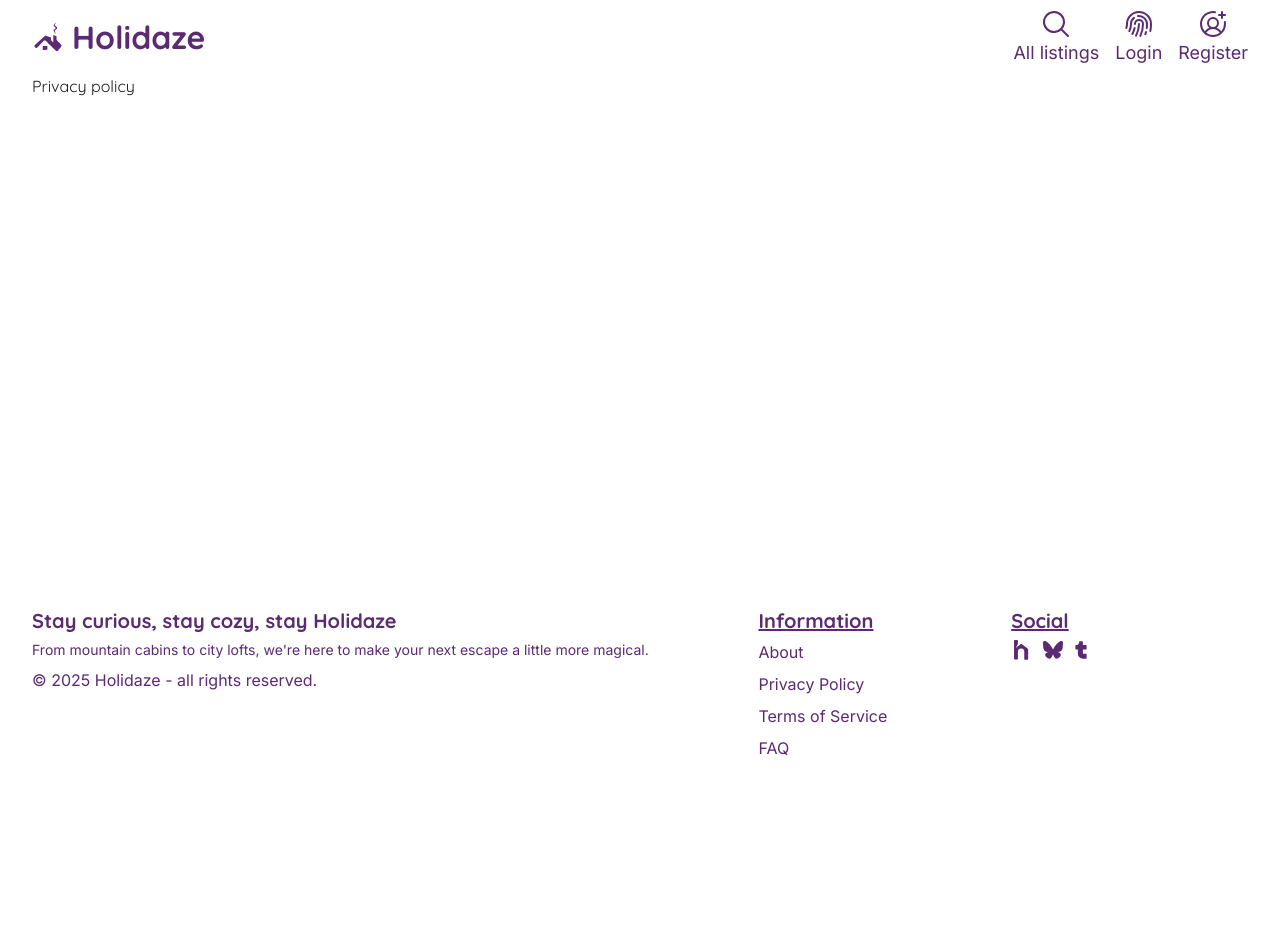
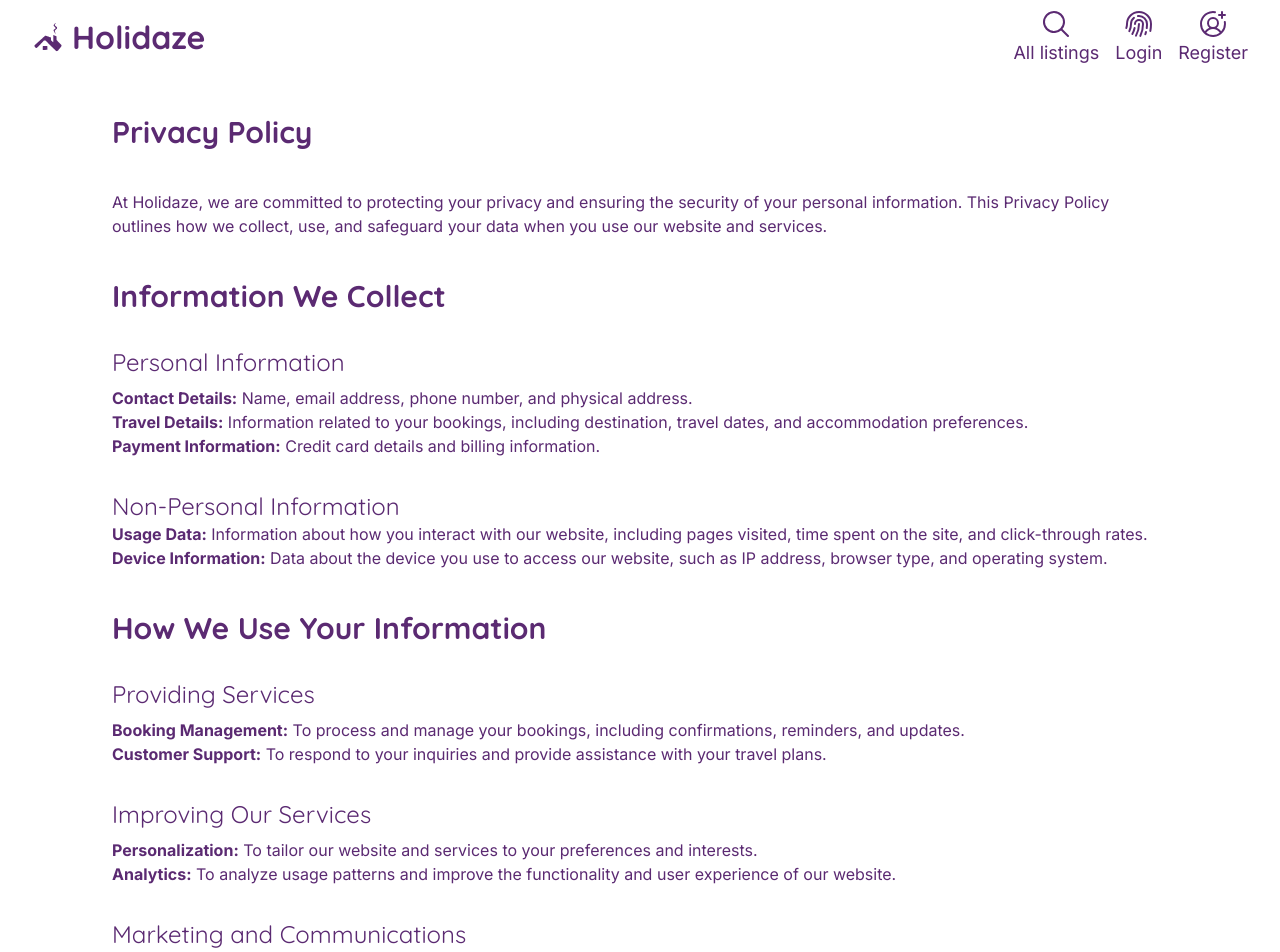
Before and after one commit to KjetilHHauger/kjetil_h_hauger_booking, a React (Vite) app: page /privacy in a window 1280 px wide. Shown: the top 952 px of the page. Before the commit the page ends 800 px from the top, so only its background shows below. Built offline with nearby package versions, Linux system fonts and the light colour scheme; no server answers.

Commit message:
FEAT: Privacy policy

```diff
--- a/src/pages/Privacy.jsx
+++ b/src/pages/Privacy.jsx
@@ -1,7 +1,175 @@
 export default function Privacy() {
   return (
-    <div className="not-found-page">
-      <h1>Privacy policy</h1>
-    </div>
+    <section className="flex flex-col items-start justify-between w-full max-w-7xl mx-auto text-brand-primary px-8 sm:px-10 md:px-20 gap-10 my-10">
+      <h1 className="text-3xl font-bold">Privacy Policy</h1>
+      <p>
+        At Holidaze, we are committed to protecting your privacy and ensuring
+        the security of your personal information. This Privacy Policy outlines
+        how we collect, use, and safeguard your data when you use our website
+        and services.
+      </p>
+      <section className="flex flex-col gap-8">
+        <h2 className="text-3xl font-bold">Information We Collect</h2>
+        <div>
+          <h3 className="text-2xl mb-2">Personal Information</h3>
+          <ul>
+            <li>
+              <strong>Contact Details:</strong> Name, email address, phone
+              number, and physical address.
+            </li>
+            <li>
+              <strong>Travel Details:</strong> Information related to your
+              bookings, including destination, travel dates, and accommodation
+              preferences.
+            </li>
+            <li>
+              <strong>Payment Information:</strong> Credit card details and
+              billing information.
+            </li>
+          </ul>
+        </div>
+
+        <div>
+          <h3 className="text-2xl">Non-Personal Information</h3>
+          <ul>
+            <li>
+              <strong>Usage Data:</strong> Information about how you interact
+              with our website, including pages visited, time spent on the site,
+              and click-through rates.
+            </li>
+            <li>
+              <strong>Device Information:</strong> Data about the device you use
+              to access our website, such as IP address, browser type, and
+              operating system.
+            </li>
+          </ul>
+        </div>
+      </section>
+
+      <section className="flex flex-col gap-8">
+        <h2 className="text-3xl font-bold">How We Use Your Information</h2>
+        <div>
+          <h3 className="text-2xl  mb-2">Providing Services</h3>
+          <ul>
+            <li>
+              <strong>Booking Management:</strong> To process and manage your
+              bookings, including confirmations, reminders, and updates.
+            </li>
+            <li>
+              <strong>Customer Support:</strong> To respond to your inquiries
+              and provide assistance with your travel plans.
+            </li>
+          </ul>
+        </div>
+
+        <div>
+          <h3 className="text-2xl mb-2">Improving Our Services</h3>
+          <ul>
+            <li>
+              <strong>Personalization:</strong> To tailor our website and
+              services to your preferences and interests.
+            </li>
+            <li>
+              <strong>Analytics:</strong> To analyze usage patterns and improve
+              the functionality and user experience of our website.
+            </li>
+          </ul>
+        </div>
+
+        <div>
+          <h3 className="text-2xl mb-2">Marketing and Communications</h3>
+          <ul>
+            <li>
+              <strong>Newsletters and Promotions:</strong> To send you
+              newsletters, special offers, and updates about our services.
+            </li>
+            <li>
+              <strong>Targeted Advertising:</strong> To deliver personalized
+              advertisements based on your interests and behavior.
+            </li>
+          </ul>
+        </div>
+      </section>
+
+      <section className="flex flex-col gap-8">
+        <h2 className="text-3xl font-bold">Sharing Your Information</h2>
+        <div>
+          <h3 className="text-2xl mb-2">Third-Party Service Providers</h3>
+          <ul>
+            <li>
+              <strong>Payment Processors:</strong> To facilitate secure
+              transactions.
+            </li>
+            <li>
+              <strong>Analytics Providers:</strong> To help us understand how
+              our website is used.
+            </li>
+            <li>
+              <strong>Marketing Partners:</strong> To deliver targeted
+              advertisements and promotions.
+            </li>
+          </ul>
+        </div>
+
+        <div>
+          <h3 className="text-2xl mb-2">Legal Requirements</h3>
+          <ul>
+            <li>
+              <strong>Compliance:</strong> To comply with legal obligations and
+              respond to lawful requests from authorities.
+            </li>
+            <li>
+              <strong>Safety and Security:</strong> To protect the rights,
+              property, and safety of Holidaze, our users, and the public.
+            </li>
+          </ul>
+        </div>
+      </section>
+
+      <section className="flex flex-col gap-8">
+        <h2 className="text-3xl font-bold">Your Rights</h2>
+        <div>
+          <h3 className="text-2xl mb-2">Access and Control</h3>
+          <ul>
+            <li>
+              <strong>View and Update:</strong> You have the right to view and
+              update your personal information at any time.
+            </li>
+            <li>
+              <strong>Delete:</strong> You can request the deletion of your
+              personal information from our systems.
+            </li>
+            <li>
+              <strong>Opt-Out:</strong> You can opt-out of receiving marketing
+              communications from us.
+            </li>
+          </ul>
+        </div>
+      </section>
+      <section className="flex flex-col gap-8">
+        <h2 className="text-3xl font-bold">Data Security</h2>
+        <ul>
+          <li>
+            <strong>Protection Measures:</strong> We implement industry-standard
+            security measures to protect your personal information from
+            unauthorized access, use, or disclosure.
+          </li>
+          <li>
+            <strong>Breach Notification:</strong> In the event of a data breach,
+            we will notify you promptly and take appropriate action to mitigate
+            any potential harm.
+          </li>
+        </ul>
+      </section>
+      <section className="flex flex-col gap-8">
+        <h2 className="text-3xl font-bold">Changes to This Privacy Policy</h2>
+        <p>
+          We may update this Privacy Policy from time to time to reflect changes
+          in our practices or legal requirements. We will notify you of any
+          significant changes by posting a notice on our website or sending you
+          an email.
+        </p>
+      </section>
+    </section>
   );
 }
```
